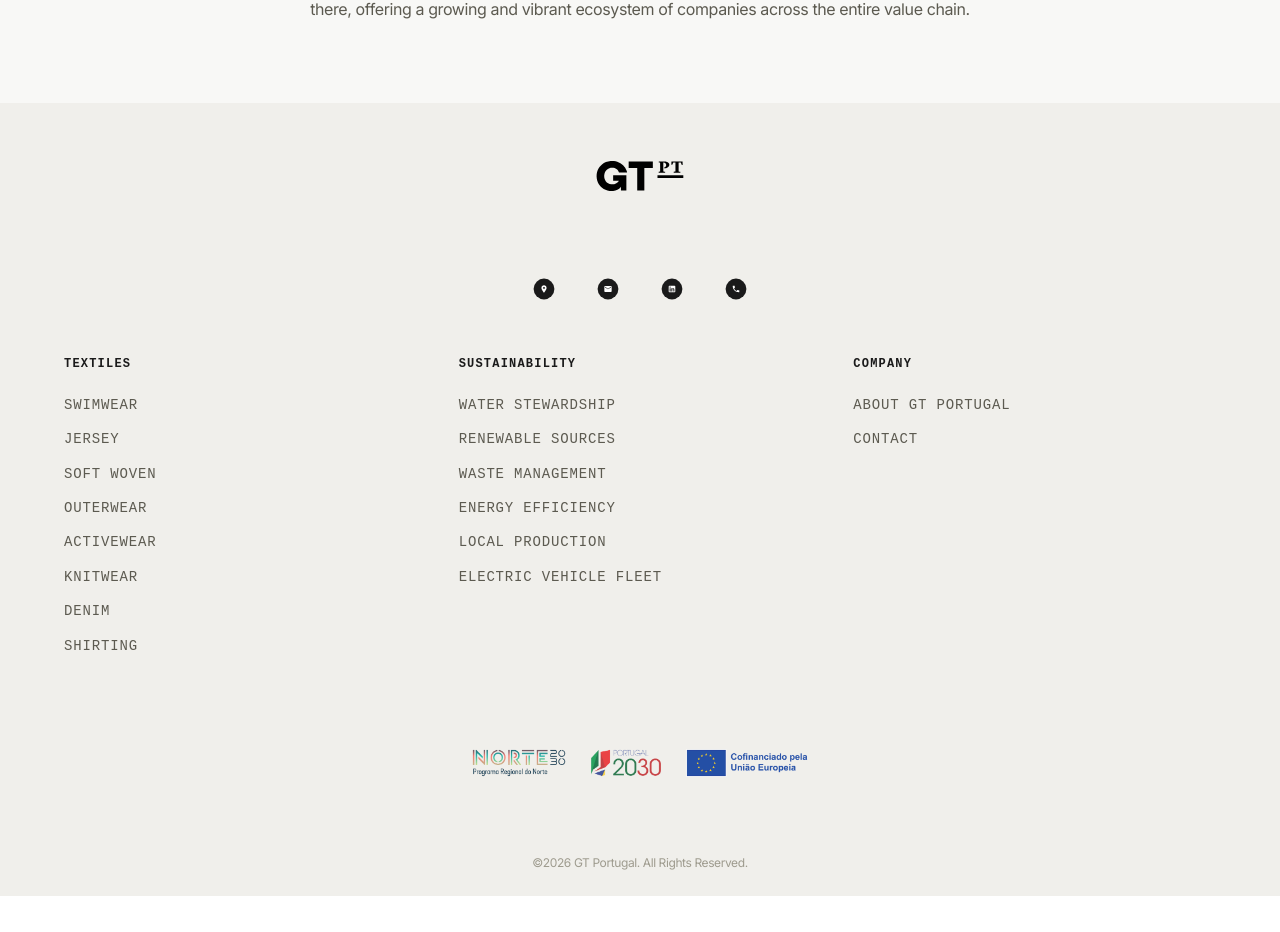
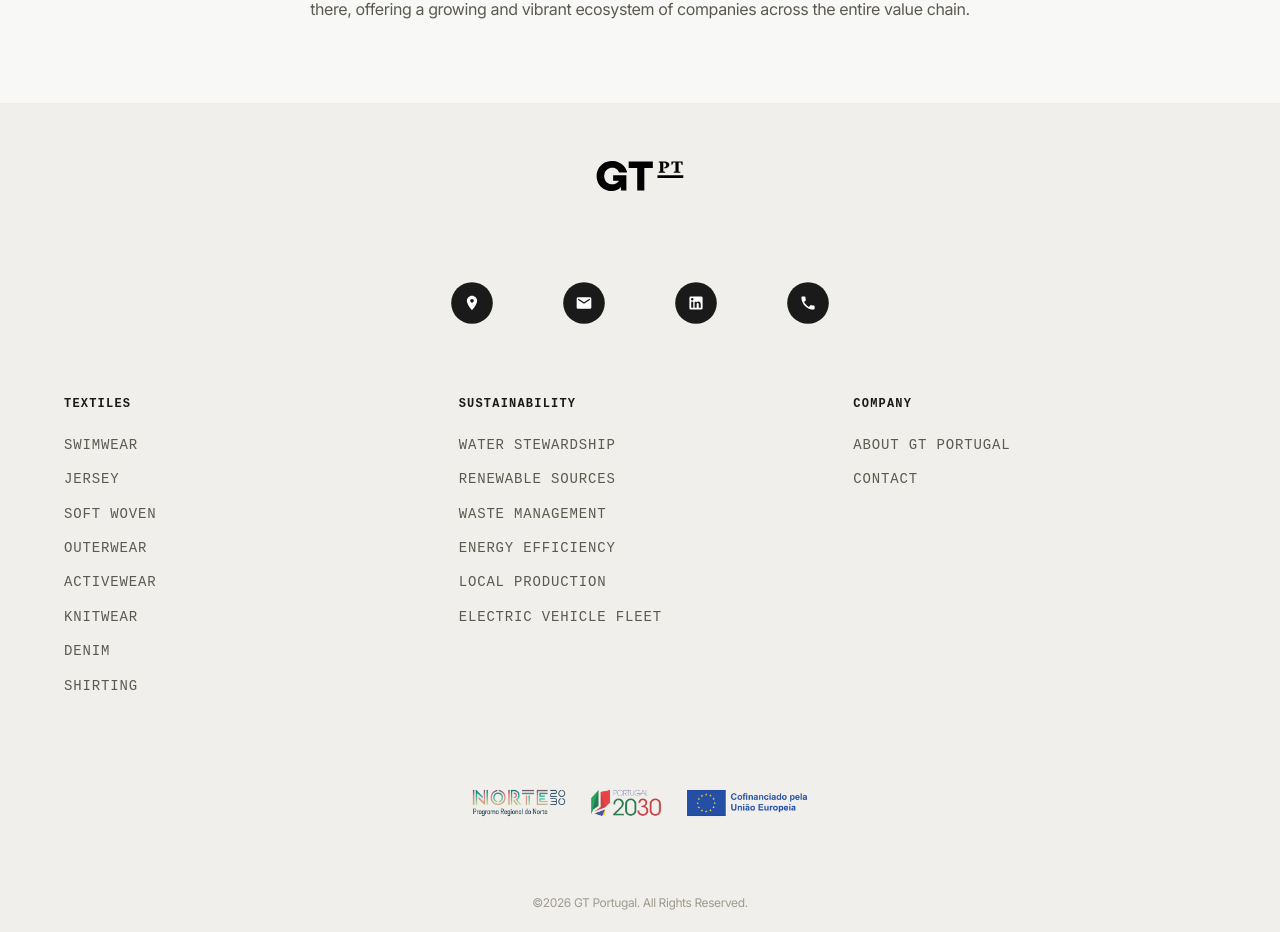
Before and after one commit to GTpt2026/redesign-gt-portugal, a Next.js app: page /about in a window 1280 px wide. Shown: the part 4857-5789 px from the top of the page. Before the commit the page ends 5753 px from the top, so only its background shows below. Built offline with nearby package versions, Linux system fonts and the light colour scheme; a web font is replaced by a local one.

Commit message:
Double footer social icon size and tighten their spacing
104px circles (was 52px), 44px icons (was 22px), tighter gaps both
between the icons themselves and between the icon row and the logo
above it.

```diff
--- a/components/layout/Footer.module.css
+++ b/components/layout/Footer.module.css
@@ -10,7 +10,7 @@
   display: flex;
   flex-direction: column;
   align-items: center;
-  gap: var(--space-6);
+  gap: var(--space-3);
   padding-bottom: var(--space-6);
 }
 
@@ -39,15 +39,15 @@
 
 .social {
   display: flex;
-  gap: var(--space-3);
+  gap: var(--space-2);
 }
 
 .socialBtn {
   display: flex;
   align-items: center;
   justify-content: center;
-  width: 52px;
-  height: 52px;
+  width: 104px;
+  height: 104px;
   border-radius: var(--radius-full);
   border: none;
   color: var(--color-neutral-0);
@@ -57,8 +57,8 @@
 }
 
 .socialBtn svg {
-  width: 22px;
-  height: 22px;
+  width: 44px;
+  height: 44px;
 }
 
 .socialBtn:hover {
```
